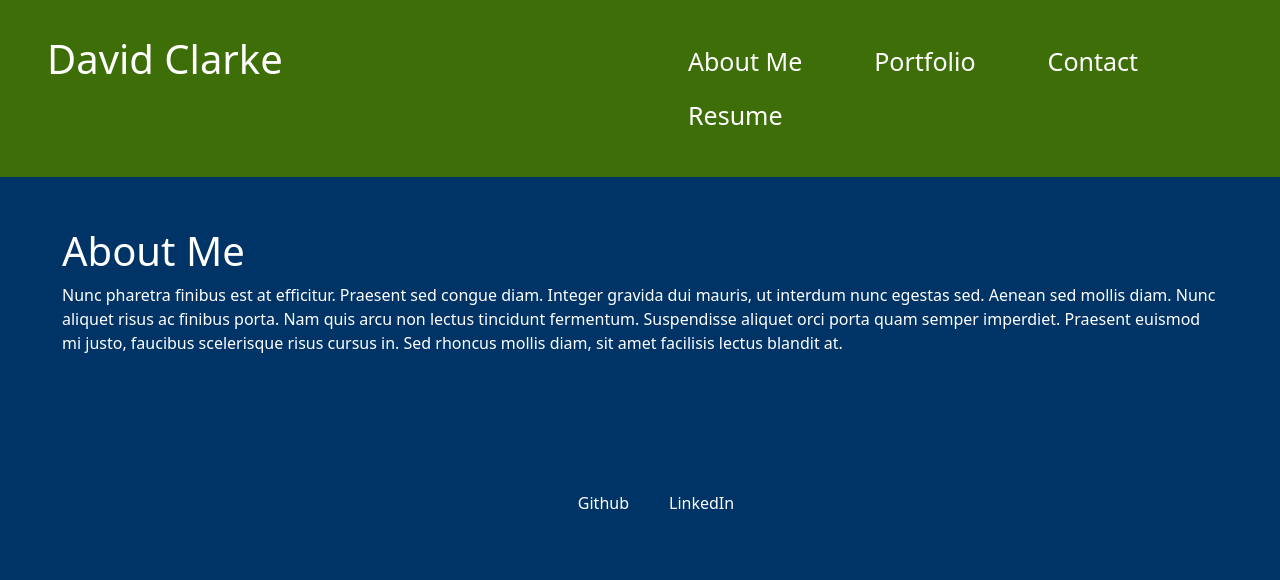
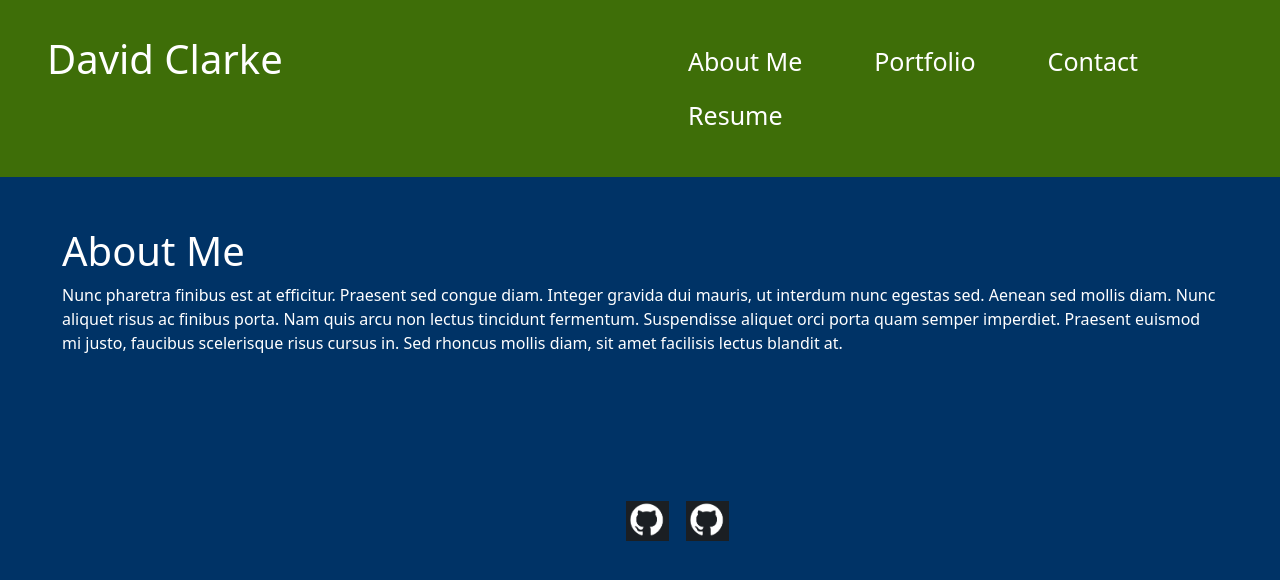
Before and after one commit to dhclarke99/react-portfolio, a React (Create React App) app: page / in a window 1280 px wide. Shown: the top 580 px of the page. Built offline with nearby package versions, Linux system fonts and the light colour scheme.

Commit message:
added a tag and img tags to footer li items

```diff
--- a/src/components/Footer.js
+++ b/src/components/Footer.js
@@ -1,17 +1,24 @@
 import React from 'react';
 import '../styles/style.css';
+import gitHubLogo from '../images/gitHubLogo.png';
 
 
 export default function Footer() {
 return (
     <footer >
         <ul>
+          <a href="https://github.com/dhclarke99">
           <li>
-            Github
+            <img src={gitHubLogo} alt="GitHub Logo">
+            </img>
           </li>
+          </a>
+          <a href="https://github.com/dhclarke99">
           <li>
-            LinkedIn
+            <img src={gitHubLogo} alt="GitHub Logo">
+            </img>
           </li>
+          </a>
         </ul>
         </footer>
 );
--- a/src/styles/style.css
+++ b/src/styles/style.css
@@ -53,10 +53,17 @@ footer ul {
 }
 
 footer ul li{
-    padding: 20px;
+    padding: 30px;
     list-style: none;
+    width: 10px;
+    height: 10px;
 
 
+}
+
+footer ul li img {
+    object-fit: contain;
+    height: 40px;
 }
 
 h1 {
```
Also changed, not shown: src/images/gitHubLogo.png (added).
